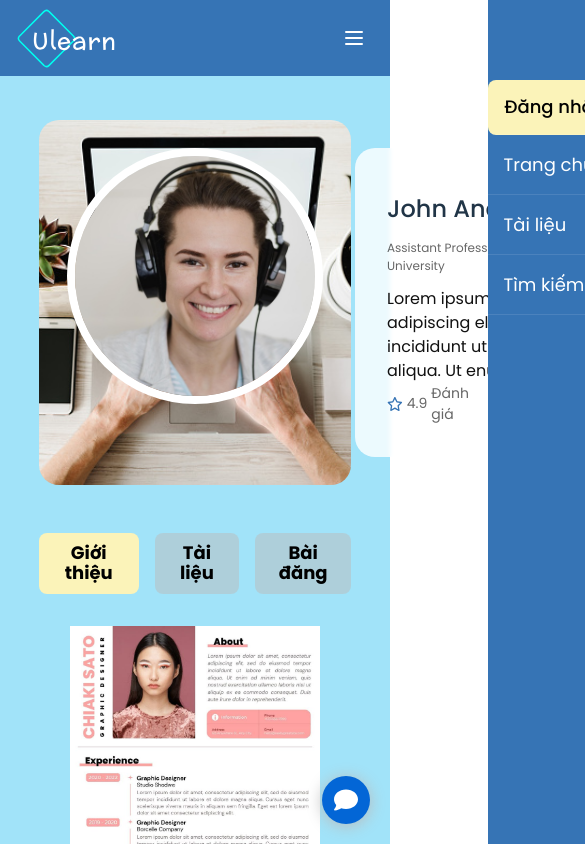
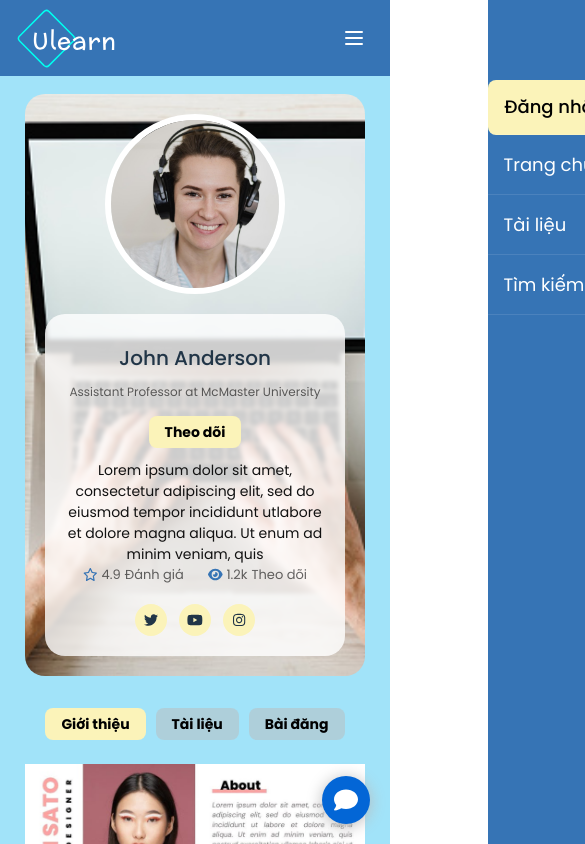
Before and after one commit to Wuyy1601/EduWeb, a React (Vite) app: page /profile in a window 390 px wide. Shown: the top 844 px of the page, 585 px wide, since content can reach past the window. Built offline with nearby package versions, Linux system fonts and the light colour scheme; a web font is replaced by a local one.

Commit message:
Update styles.module.scss

```diff
--- a/src/pages/Profile/styles.module.scss
+++ b/src/pages/Profile/styles.module.scss
@@ -2,12 +2,18 @@
 
 #content {
     font-family: 'Poppins', sans-serif;
-    width: 80%;
+    width: 90%;
     display: flex;
     flex-direction: column;
     justify-self: center;
-    margin-top: 96px;
+    margin: 96px auto 0;
     max-width: 1680px;
+    padding: 0 15px;
+
+    @media (max-width: 768px) {
+        width: 95%;
+        margin-top: 70px;
+    }
 }
 
 .profile-banner {
@@ -18,6 +24,13 @@
     padding: 28px;
     border-radius: 20px;
 
+    @media (max-width: 768px) {
+        flex-direction: column;
+        align-items: center;
+        padding: 20px;
+        text-align: center;
+    }
+
     .profile-avatar {
         cursor: pointer;
         width: 256px;
@@ -26,6 +39,12 @@
         object-fit: cover;
         border: 8px solid #fff;
         transition: transform 0.3s ease;
+
+        @media (max-width: 768px) {
+            width: 180px;
+            height: 180px;
+            border-width: 6px;
+        }
 
         &:hover {
             transform: scale(1.005);
@@ -40,18 +59,38 @@
         backdrop-filter: blur(2px);
         display: flex;
         flex-direction: column;
+        flex: 1;
+
+        @media (max-width: 768px) {
+            margin-left: 0;
+            margin-top: 20px;
+            padding: 20px;
+            width: 100%;
+        }
     }
 
     &__header {
         display: flex;
         justify-content: space-between;
         align-items: flex-start;
+        flex-wrap: wrap;
+        gap: 15px;
+
+        @media (max-width: 768px) {
+            justify-content: center;
+            text-align: center;
+        }
     }
 
     &__description {
         margin-top: 12px;
         color: #111;
         font-size: 16px;
+
+        @media (max-width: 768px) {
+            font-size: 14px;
+        }
+
         .show-more {
             text-decoration: underline;
             cursor: pointer;
@@ -65,6 +104,13 @@
         display: flex;
         justify-content: space-between;
         align-items: center;
+        flex-wrap: wrap;
+        gap: 20px;
+
+        @media (max-width: 768px) {
+            justify-content: center;
+            flex-direction: column;
+        }
     }
 }
 
@@ -72,6 +118,10 @@
     font-weight: 500;
     font-size: 24px;
     color: $text-primary-color;
+
+    @media (max-width: 768px) {
+        font-size: 20px;
+    }
 }
 
 .profile-title {
@@ -82,12 +132,23 @@
 .profile-description {
     font-size: 16px;
     opacity: 0.8;
+
+    @media (max-width: 768px) {
+        font-size: 14px;
+    }
 }
 
 .follow-button {
     font-size: 16px;
     align-self: flex-start;
     font-weight: bold;
+    padding: 10px 20px;
+
+    @media (max-width: 768px) {
+        align-self: center;
+        font-size: 14px;
+        padding: 8px 16px;
+    }
 
     &.followed {
         box-shadow: 0 0 0 2px $button-primary-color inset;
@@ -101,6 +162,12 @@
     gap: 48px;
     color: $text-secondary-color;
     font-size: 14px;
+
+    @media (max-width: 768px) {
+        gap: 24px;
+        font-size: 13px;
+        justify-content: center;
+    }
 
     .rating,
     .follower {
@@ -117,6 +184,10 @@
 .social {
     display: flex;
     gap: 12px;
+
+    @media (max-width: 768px) {
+        justify-content: center;
+    }
 
     &__link {
         text-decoration: none;
@@ -142,6 +213,13 @@
     display: flex;
     gap: 16px;
     margin: 48px 0 32px;
+    flex-wrap: wrap;
+
+    @media (max-width: 768px) {
+        justify-content: center;
+        gap: 10px;
+        margin: 32px 0 24px;
+    }
 
     button {
         cursor: pointer;
@@ -149,6 +227,12 @@
         font-weight: bold;
         color: $text-primary-color;
         transition: background-color 0.2s ease;
+        padding: 10px 20px;
+
+        @media (max-width: 768px) {
+            padding: 8px 16px;
+            font-size: 14px;
+        }
 
         &.active {
             background-color: $button-primary-color;
@@ -164,26 +248,54 @@
     gap: 2rem;
     background-color: $third-color;
     padding: 56px 28px;
+
+    @media (max-width: 768px) {
+        grid-template-columns: repeat(auto-fill, minmax(200px, 1fr));
+        gap: 1.5rem;
+        padding: 32px 16px;
+    }
+
+    @media (max-width: 480px) {
+        grid-template-columns: 1fr;
+        gap: 1rem;
+        padding: 24px 12px;
+    }
 }
 
 #profile-container {
     display: flex;
     justify-content: center;
     margin-bottom: 48px;
+
+    @media (max-width: 768px) {
+        margin-bottom: 32px;
+    }
+
     .user-profile {
         min-width: 60%;
         max-width: 80%;
+
+        @media (max-width: 768px) {
+            min-width: 90%;
+            max-width: 100%;
+        }
     }
 }
 
 .pagination {
     margin: 32px 0 48px;
 
+    @media (max-width: 768px) {
+        margin: 24px 0 32px;
+    }
+
     &__list {
         display: flex;
         justify-content: center;
         list-style-type: none;
         margin: 0;
+        flex-wrap: wrap;
+        gap: 8px;
     }
 
     &__item button {
@@ -193,6 +305,13 @@
         border: none;
         transition: all 0.2s ease;
         padding: 0;
+
+        @media (max-width: 768px) {
+            height: 40px;
+            min-width: 40px;
+            font-size: 14px;
+        }
+
         &:hover:not(:disabled) {
             background-color: $button-primary-color;
         }
@@ -201,6 +320,7 @@
             cursor: auto;
             opacity: 0.4;
         }
+
         &:focus {
             outline: none;
         }
@@ -210,6 +330,7 @@
         font-weight: 500;
         background-color: rgba(255, 255, 255, 0.2);
         color: #000;
+
         &.active {
             background-color: $button-primary-color !important;
         }
@@ -219,5 +340,9 @@
         background-color: rgba($button-primary-color, 0.4) !important;
         color: $button-primary-color !important;
         font-size: 24px;
+
+        @media (max-width: 768px) {
+            font-size: 20px;
+        }
     }
 }
```
